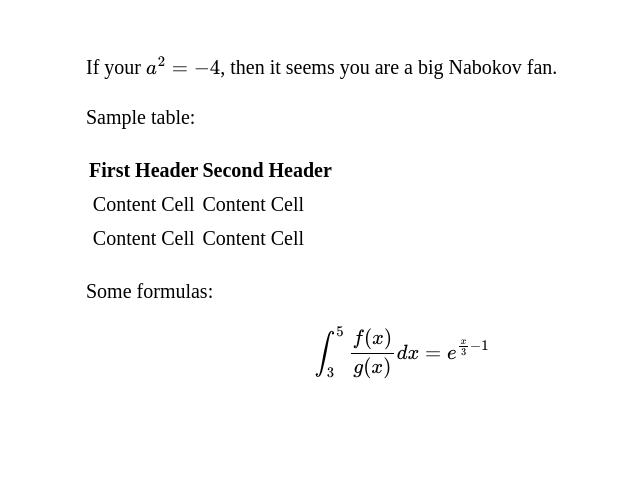
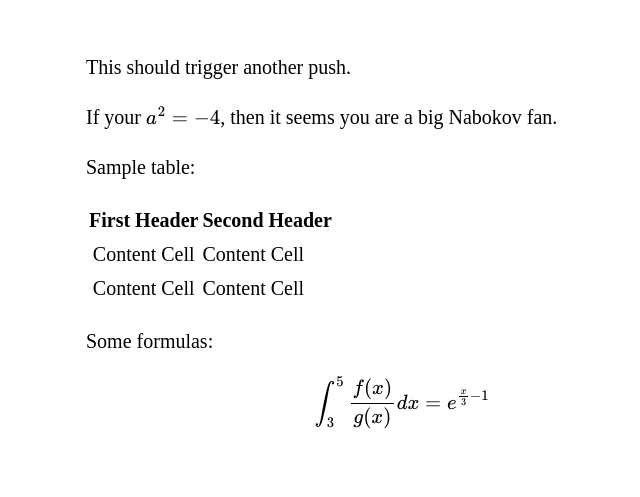
Before and after one commit to hambartsumov/hambartsumov.github.io, a Jekyll site: the page built from _posts/2023-07-07-test-blog.md, in a window 1280 px wide. Shown: the part 830-1327 px from the top of the page, without its empty margins (238-878 px from the left). Built offline with Jekyll 4.4.1, drawn with Linux system fonts in a browser that asks for light colours; nearby versions of some CDN libraries; comment, search, counter and statistics services are not loaded; before the commit the page ends 1277 px from its top, so only the background shows below that.

Commit message:
Another change to environment

```diff
--- a/_posts/2023-07-07-test-blog.md
+++ b/_posts/2023-07-07-test-blog.md
@@ -15,6 +15,8 @@ To write \<h2\> in Markdown, one should type `\<h2\>`. Next element of this page
 {% endslider %}
 
 
+This should trigger another push.
+
 If your \\( a^2 = -4 \\), then it seems you are a big Nabokov fan.
 
 Sample table:
```
